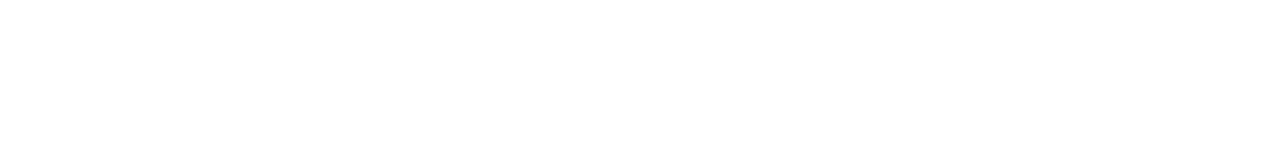
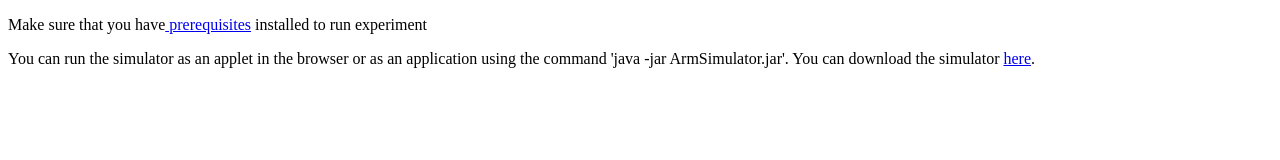
Before and after one commit to virtual-labs/exp-arm2-iiith, a plain HTML site: page experiment/simulation/index.html in a window 1280 px wide. Drawn offline with Linux system fonts and the light colour scheme.

Commit message:
updated prerequisites link

```diff
--- a/experiment/simulation/index.html
+++ b/experiment/simulation/index.html
@@ -5,7 +5,11 @@
     <link rel="stylesheet" href="./css/main.css">
 </head>
 <body>
-		<!-- Your code goes here-->
+		<!-- Your code goes heresy-->
+
+	<p>Make sure that you have<a href="../../../Prerequisites.html"> prerequisites</a> installed to run experiment</p>
+	<p>You can run the simulator as an applet in the browser or as an application using the command 'java -jar ArmSimulator.jar'. You can download the simulator <a href="ArmSimulator.jar">here</a>.</p>
+
 
 	<!-- Add JS at the bottom of HTML file -->
         <script src="./js/main.js"></script>
```
Also changed, not shown: 1 other file.
